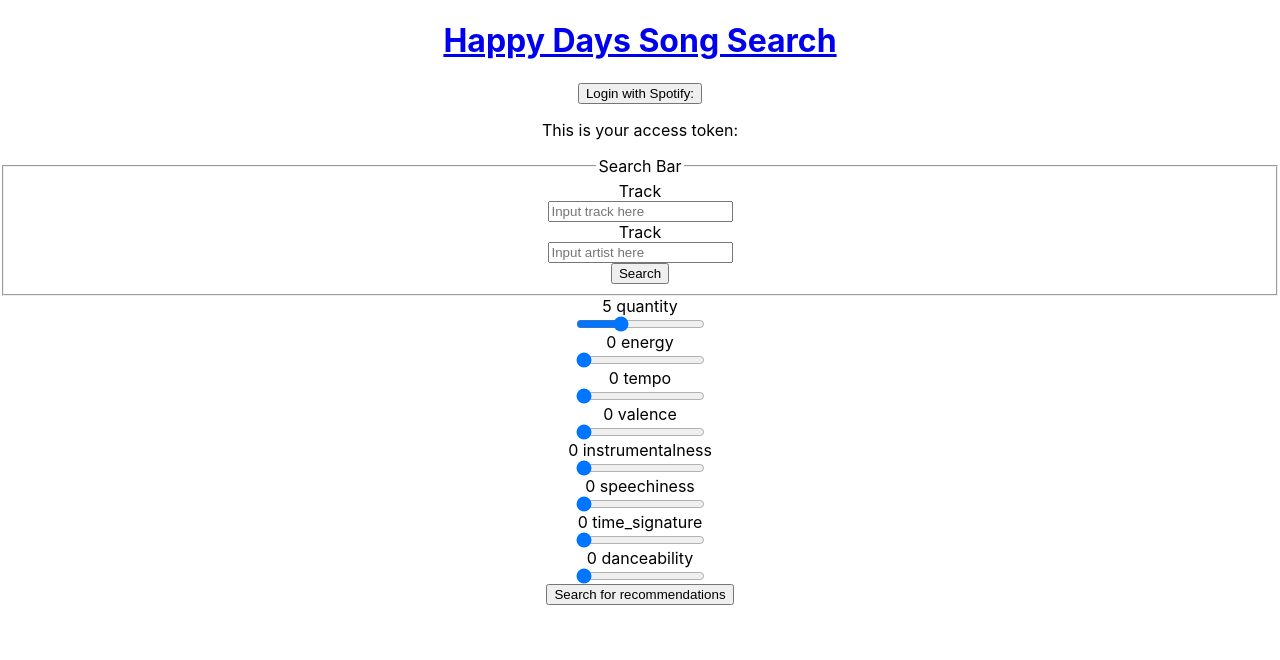
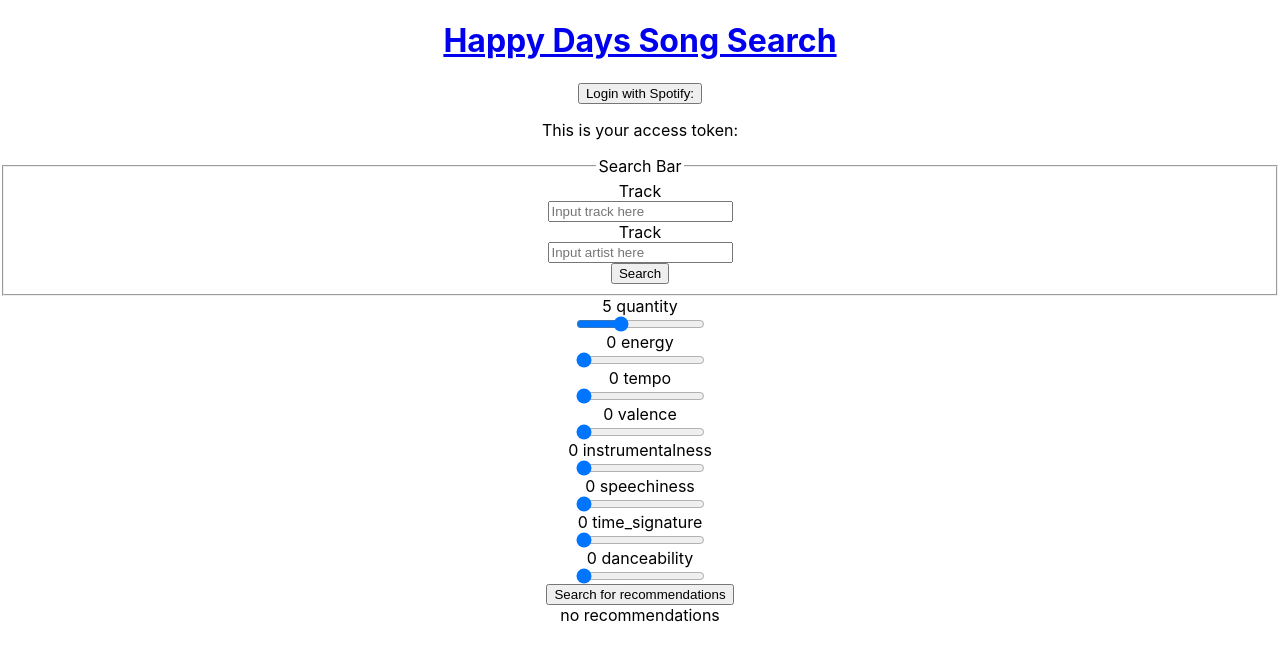
Before and after one commit to fac19/week10-Joe-Ivo, a React (Create React App) app: page / in a window 1280 px wide. Shown: the top 660 px of the page. Built offline with nearby package versions, Linux system fonts and the light colour scheme; no server answers.

Commit message:
Write substance of Results component and add its data to props

```diff
--- a/src/App.js
+++ b/src/App.js
@@ -58,7 +58,9 @@ function App() {
           setRecommendations={setRecommendations}
           recommendations={recommendations}
         />
-        <Results />
+        <Results
+          recommendations={recommendations}
+        />
 
       </main>
     </div>
--- a/src/components/results.js
+++ b/src/components/results.js
@@ -1,7 +1,12 @@
 import React from "react";
 
-function Results() {
-    return null
+function Results(props) {
+    const { recommendations } = props
+    return (
+        <div>
+            {recommendations.length ? "some recommendations" : "no recommendations"}
+        </div>
+    )
 }
 
 export default Results
--- a/src/components/song-filter.js
+++ b/src/components/song-filter.js
@@ -84,7 +84,7 @@ function SongFilter(props) {
           console.log("HELLO WORLD");
           getRecommendations(songInfo.id, songAudioFeatures, authToken).then(
             (res) => {
-              console.log(res);
+            //   console.log(res);
               setRecommendations(res);
             }
           );
```
